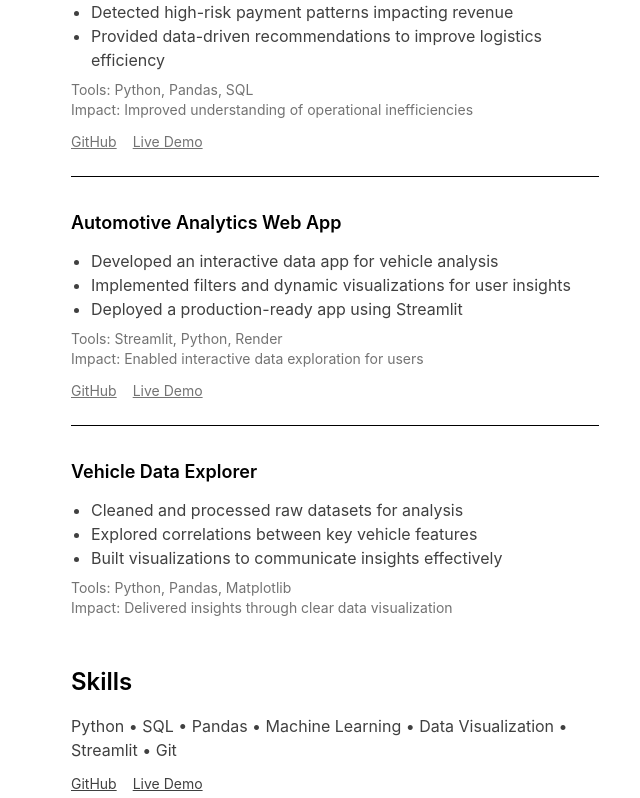
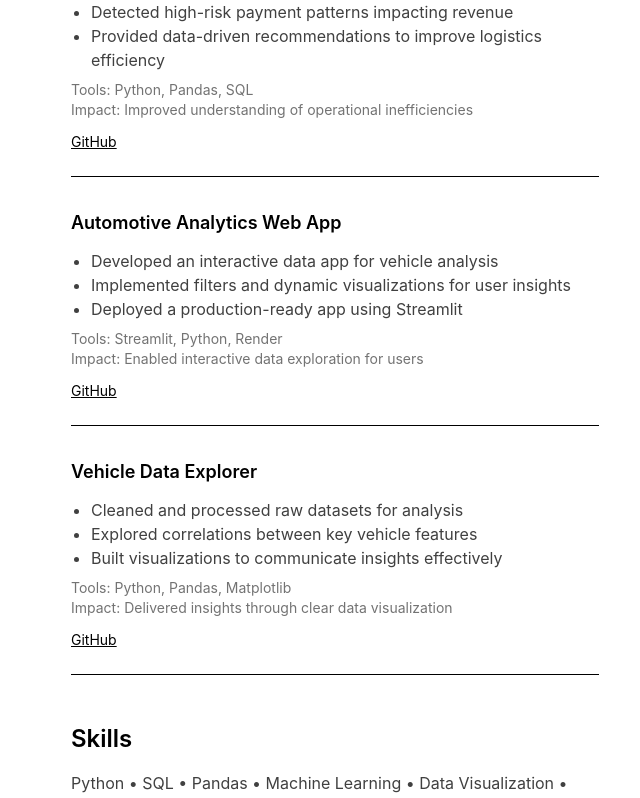
Before and after one commit to Kcruz4/portfolio-starter-kit, a Next.js app: page / in a window 1280 px wide. Shown: the part 800-1598 px from the top of the page, without its empty margins (305-945 px from the left). Built offline with nearby package versions, Linux system fonts and the light colour scheme.

Commit message:
Update page.tsx

```diff
--- a/app/page.tsx
+++ b/app/page.tsx
@@ -59,15 +59,13 @@ export default function Page() {
 
           <p className="text-sm text-neutral-500">
             Impact: Improved understanding of operational inefficiencies
+          </p>
+
           <div className="mt-3 flex gap-4 text-sm">
-  <a href="https://github.com/TU_USUARIO/TU_REPO" className="underline">
+            <a href="https://github.com/Kcruz4/E-commerce-Fintech-Logistics-Analysis" className="underline">
               GitHub
             </a>
-  <a href="https://TU-APP-DEPLOY.com" className="underline">
-    Live Demo
-  </a>
           </div>
-          </p>
         </div>
 
         {/* PROJECT 2 */}
@@ -88,19 +86,17 @@ export default function Page() {
 
           <p className="text-sm text-neutral-500">
             Impact: Enabled interactive data exploration for users
+          </p>
+
           <div className="mt-3 flex gap-4 text-sm">
-  <a href="https://github.com/TU_USUARIO/TU_REPO" className="underline">
+            <a href="https://github.com/Kcruz4/Automotive-Analytics-Webapp" className="underline">
               GitHub
             </a>
-  <a href="https://TU-APP-DEPLOY.com" className="underline">
-    Live Demo
-  </a>
           </div>
-          </p>
         </div>
 
         {/* PROJECT 3 */}
-        <div>
+        <div className="mb-8 border-b pb-6">
           <h3 className="text-lg font-semibold">
             Vehicle Data Explorer
           </h3>
@@ -118,6 +114,12 @@ export default function Page() {
           <p className="text-sm text-neutral-500">
             Impact: Delivered insights through clear data visualization
           </p>
+
+          <div className="mt-3 flex gap-4 text-sm">
+            <a href="https://github.com/Kcruz4/VehicleDataExplorer" className="underline">
+              GitHub
+            </a>
+          </div>
         </div>
       </div>
 
@@ -127,14 +129,6 @@ export default function Page() {
 
         <p className="text-neutral-700">
           Python • SQL • Pandas • Machine Learning • Data Visualization • Streamlit • Git
-          <div className="mt-3 flex gap-4 text-sm">
-  <a href="https://github.com/TU_USUARIO/TU_REPO" className="underline">
-    GitHub
-  </a>
-  <a href="https://TU-APP-DEPLOY.com" className="underline">
-    Live Demo
-  </a>
-</div>
         </p>
       </div>
 
```
Lines whose indentation alone changed are shown as unchanged.
